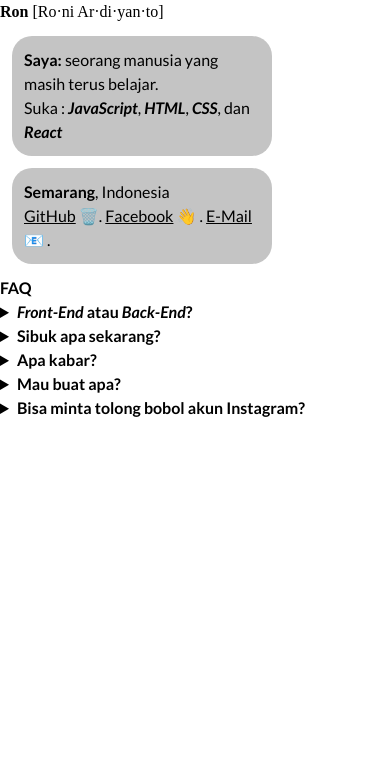
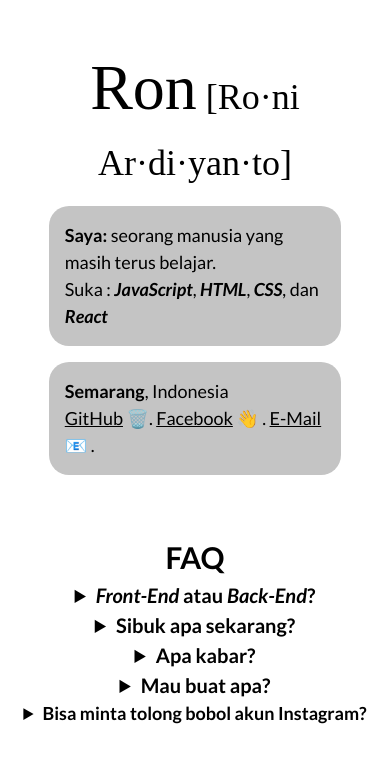
Before and after one commit to infrasync/ron.my.id, a plain HTML site: page index.html in a window 390 px wide. Drawn offline with nearby package versions, Linux system fonts and the light colour scheme; a web font is replaced by a local one.

Commit message:
🐛 make code responsive for web and mobile

```diff
--- a/index.html
+++ b/index.html
@@ -8,62 +8,58 @@
   <link rel="stylesheet" href="style/style.css">
   <link href='https://unpkg.com/css.gg/icons/css/link.css' rel='stylesheet'>
 </head>
-<body class="h-screen bg-white">
-  <main class="container mx-auto h-full lg:flex xl:flex justify-center items-center">
-    <section id="profile">
-      <div id="name" class="lg:text-4xl sm:text-xl md:text-xl ">
-        <p> <span class="lg:text-6xl sm:text-2xl md:text-2xl font-bold">Ron</span> [Ro·ni Ar·di·yan·to]</p>
+<body class="container h-full justify-center items-center mx-auto">
+  <main class="mx-auto">
+    <section id="profile" class="mx-auto m-10">
+      <div id="name" class="text-4xl text-center">
+        <p> <span class="text-6xl">Ron</span> [Ro·ni Ar·di·yan·to]</p>
       </div>
-      <div class="detail m-3 w-2/3 p-3 sm:text-base lg:text-2xl">
+      <div class="detail p-4 w-3/4 m-4 text-lg mx-auto">
         <p><b>Saya:</b> seorang manusia yang masih terus belajar. </p>
         <p>Suka : <i><b>JavaScript</i></b>, <i><b>HTML</i></b>, <i><b>CSS</i></b>, dan <i><b>React</i></b></p>
       </div>
-      <div class="detail m-3 w-2/3 p-3 sm:text-base lg:text-2xl">
+      <div class="detail p-4 w-3/4 m-4 text-lg mx-auto">
         <p><b>Semarang</b>, Indonesia</p>
         <a href="http://github.com/roniardynt"><u>GitHub</u> 🗑️. </a>
         <a href="http://facebook.com/rrrrrrrron"><u>Facebook</u> 👋 . </a>
         <a href="mailto:roniardiyanto13@gmail.com"><u>E-Mail</u> 📧 .</a>
       </div>
     </section>
-    <section id="faq" class="sm:m-3">
-      <span class="faq-title lg:text-4xl font-bold">FAQ</span>
-      <ul id="faq-ul">
-        <div>
+    <section id="faq" class="text-bold text-xl justify-center text-center p-5">
+      <span class="faq-title font-bold mx-5 text-3xl">FAQ</span>
+      <ul id="faq-ul" class="">
           <li>
             <details>
-              <summary class="lg:text-3xl"><i>Front-End</i> atau <i>Back-End</i>?</summary>
-              <p class="lg:text-2xl">Saat ini masih mendalami <i>Front-End</i> terutama React, harapannya nanti bisa <i>Full Stack</i>.</p>
+              <summary class=""><i>Front-End</i> atau <i>Back-End</i>?</summary>
+              <p class="text-lg">Saat ini masih mendalami <i>Front-End</i> terutama React, harapannya nanti bisa <i>Full Stack</i>.</p>
             </details>
           </li>
           <li>
             <details>
-              <summary  class="lg:text-3xl">Sibuk apa sekarang?</summary>
-              <p class="lg:text-2xl">Belajar dan Kuliah.</p>
-            </details>
-          </li>
-        </div>
-        <div>
-          <li>
-            <details>
-              <summary  class="lg:text-3xl">Apa kabar?</summary>
-              <p class="lg:text-2xl">Alhamdulillah masih diberikan nikmat kesehatan, kalau kamu?.</p>
+              <summary  class="l">Sibuk apa sekarang?</summary>
+              <p class="text-lg">Belajar dan Kuliah.</p>
             </details>
           </li>
           <li>
             <details>
-              <summary class="lg:text-3xl">Mau buat apa?</summary>
-              <p class="lg:text-2xl">Bikin website, lebih seneng pemrograman web.</p>
+              <summary  class="">Apa kabar?</summary>
+              <p class="text-lg">Alhamdulillah masih diberikan nikmat kesehatan, kalau kamu?.</p>
             </details>
           </li>
           <li>
             <details>
-              <summary class="lg:text-3xl">Bisa minta tolong bobol akun Instagram?</summary>
-              <p class="lg:text-2xl">Zzzzzzzzzzz</p>
+              <summary class="">Mau buat apa?</summary>
+              <p class="text-lg">Bikin website, lebih seneng pemrograman web.</p>
             </details>
           </li>
-        </div>
+          <li>
+            <details>
+              <summary class="text-lg">Bisa minta tolong bobol akun Instagram?</summary>
+              <p class="">Zzzzzzzzzzz</p>
+            </details>
+          </li>
         </ul>
-    <section>
+      </section>
     </main>
   </body>
 </html>
```
Lines whose indentation alone changed are shown as unchanged.
